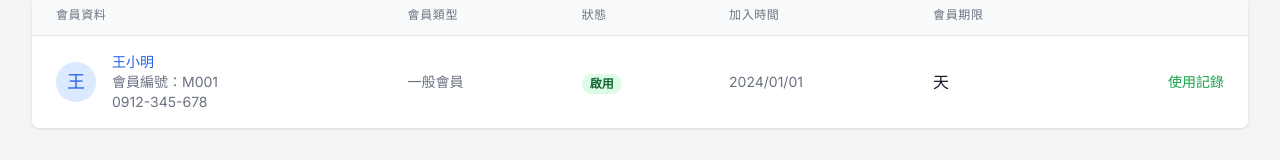
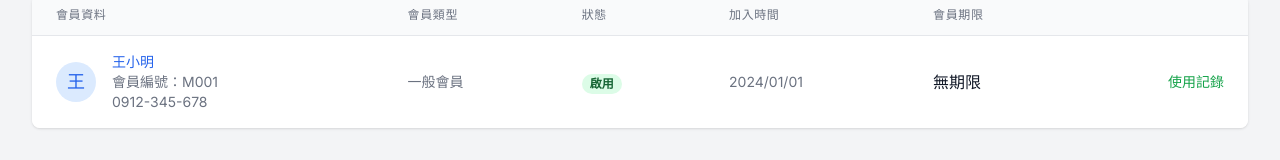
Before and after one commit to yyami731117tw/sum-crm, a Next.js app: page /admin/members in a window 1280 px wide. Shown: the part 241-401 px from the top of the page. Built offline with nearby package versions, Linux system fonts and the light colour scheme.

Commit message:
fix: 修正會員期限顯示及服務專員選擇

```diff
--- a/pages/admin/members.tsx
+++ b/pages/admin/members.tsx
@@ -601,7 +601,7 @@ const MembersPage: NextPage = () => {
                           <td className="px-6 py-4 whitespace-nowrap">
                             <div className="flex flex-col">
                               <div className={getRemainingDaysColor(member.remainingDays)}>
-                                {member.remainingDays} 天
+                                {member.hasMembershipPeriod ? `${member.remainingDays} 天` : '無期限'}
                               </div>
                               {getRemainingDaysMessage(member.remainingDays) && (
                                 <div className={`text-sm ${getRemainingDaysColor(member.remainingDays)}`}>
@@ -802,7 +802,7 @@ const MembersPage: NextPage = () => {
                           >
                             <option value="">請選擇</option>
                             {users.map(user => (
-                              <option key={user.id} value={user.name}>{user.name}</option>
+                              <option key={user.id} value={user.id}>{user.name}</option>
                             ))}
                           </select>
                         </dd>
```
